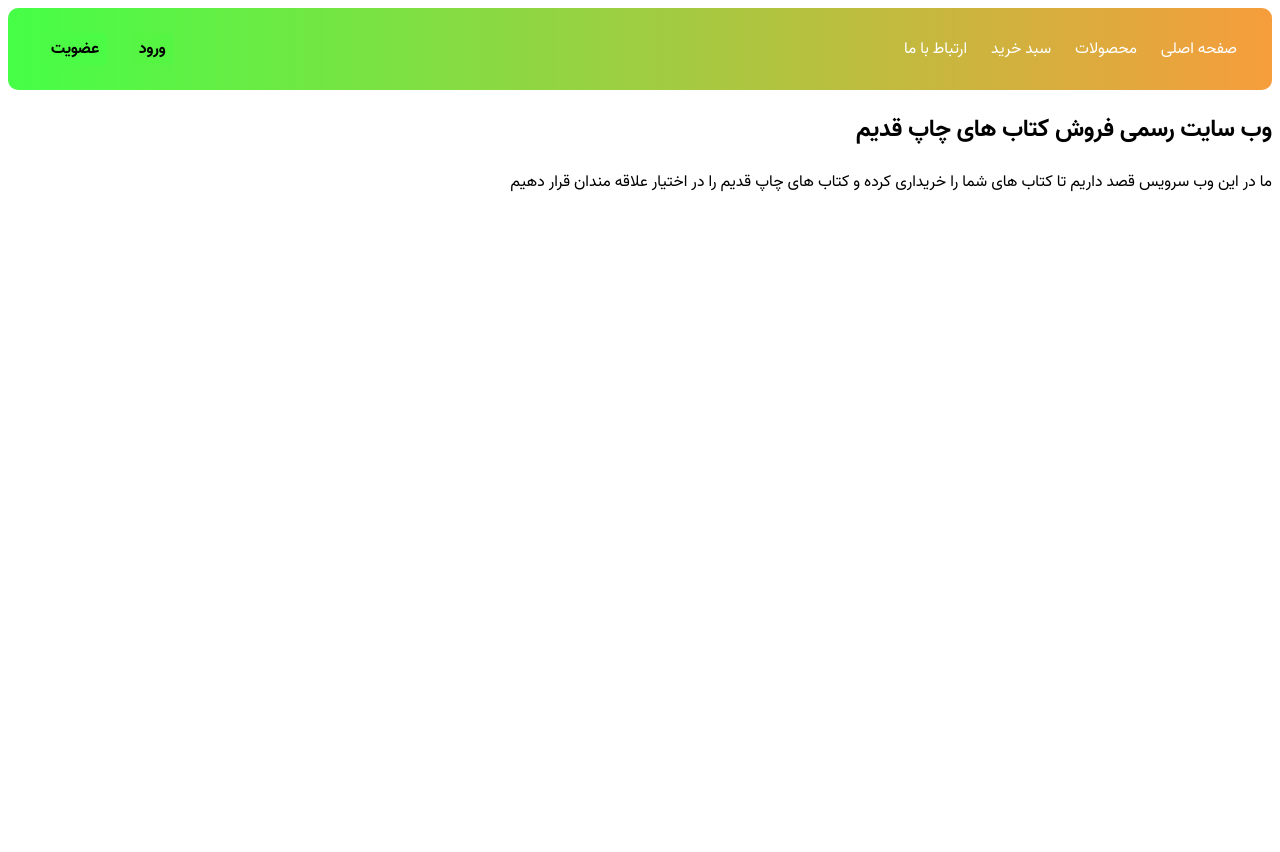
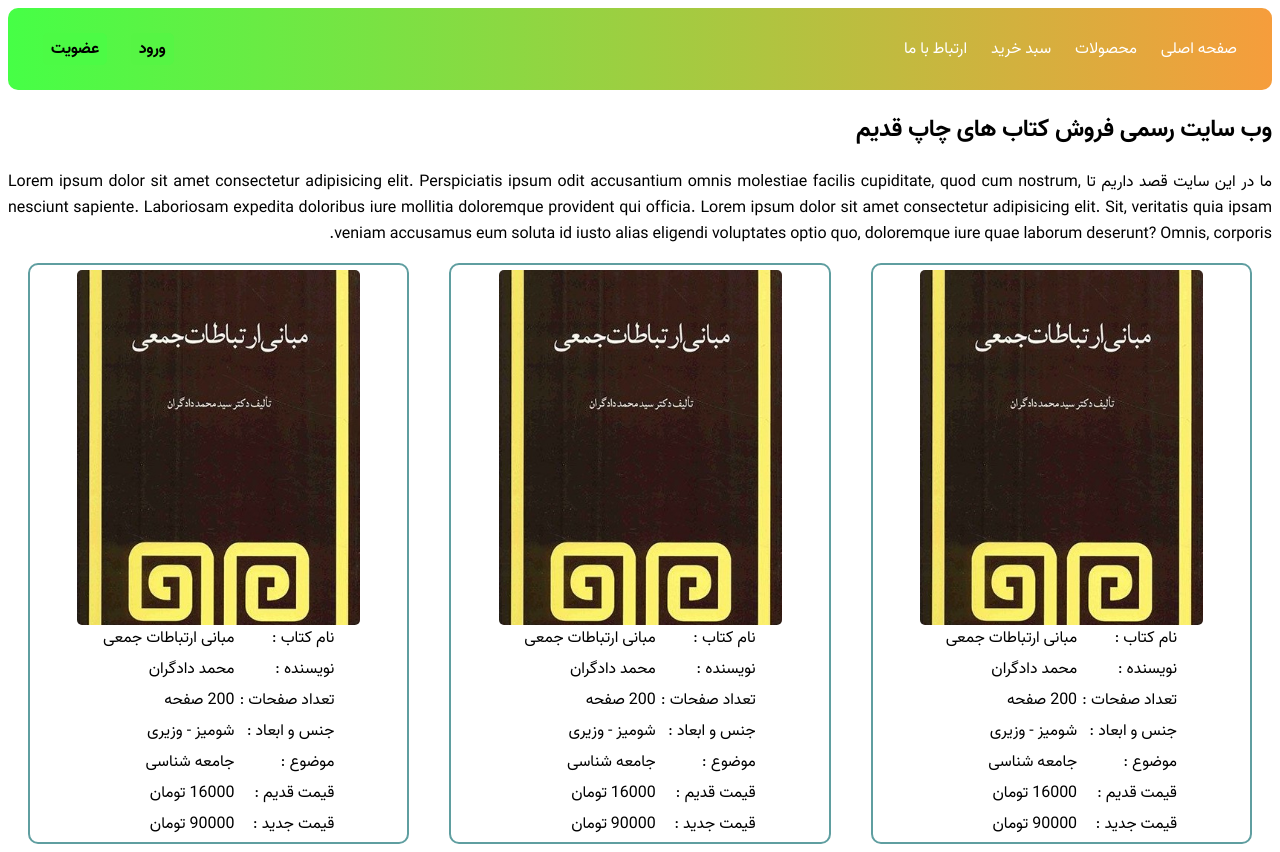
Before and after one commit to Mohammadfarkhani/project-keyvan, a plain HTML site: page bodys/Home.html in a window 1280 px wide. Before the commit the page ends 800 px from the top, so only its background shows below. Drawn offline with nearby package versions, Linux system fonts and the light colour scheme.

Commit message:
make the box mahsol

```diff
--- a/bodys/Home.html
+++ b/bodys/Home.html
@@ -13,18 +13,19 @@
 <body class="vazir">
     <div>
 
-        <header class="head">
+        <header>
+
             <div class="item-r">
-                <a  class="text" href="./index.html">صفحه اصلی </a>
-                <a  class="text" href="#">محصولات</a>
-                <a  class="text" href="#">سبد خرید</a>
-                <a  class="text" href="#">ارتباط با ما </a>
+                <a class="link" href="./index.html">صفحه اصلی </a>
+                <a class="link" href="#">محصولات</a>
+                <a class="link" href="#">سبد خرید</a>
+                <a class="link" href="#">ارتباط با ما </a>
             </div>
             <div class="item-l">
-                <a class="text" href="./form-2.html">
+                <a class="link" href="./form-2.html">
                     <input class="btn btn-vorod" type="submit" value="ورود">
                 </a>
-                <a class="text" href="./form-1.html">
+                <a class="link" href="./form-1.html">
                     <input class="btn btn-sabt" type="submit" value="عضویت">
                 </a>
             </div>
@@ -32,14 +33,99 @@
 
 
         <h2>وب سایت رسمی فروش کتاب های چاپ قدیم</h2>
-<p>ما در این وب سرویس قصد داریم تا کتاب های شما را خریداری کرده و کتاب های چاپ قدیم را در اختیار علاقه مندان قرار دهیم</p>
+        <p class="text">ما در این سایت قصد داریم تا Lorem ipsum dolor sit amet consectetur adipisicing elit.
+            Perspiciatis ipsum odit accusantium omnis molestiae facilis cupiditate, quod cum nostrum, nesciunt sapiente.
+            Laboriosam expedita doloribus iure mollitia doloremque provident qui officia. Lorem ipsum dolor sit amet
+            consectetur adipisicing elit. Sit, veritatis quia ipsam veniam accusamus eum soluta id iusto alias eligendi
+            voluptates optio quo, doloremque iure quae laborum deserunt? Omnis, corporis.</p>
     </div>
+    <div class="mahsol">
+
+        <div class="box">
+            <div class="I-2">
+            </div>
+            <div class="text-box">
+                <span>نام کتاب :</span>
+                <span>مبانی ارتباطات جمعی</span>
+
+                <span>نویسنده :</span>
+                <span>محمد دادگران</span>
+
+                <span>تعداد صفحات :</span>
+                <span>200 صفحه</span>
+
+                <span>جنس و ابعاد :</span>
+                <span>شومیز - وزیری</span>
+
+                <span>موضوع :</span>
+                <span>جامعه شناسی</span>
+
+                <span>قیمت قدیم :</span>
+                <span>16000 تومان</span>
+
+                <span>قیمت جدید :</span>
+                <span>90000 تومان</span>
+            </div>
+        </div>
+
+        <div class="box">
+            <div class="I-2">
+            </div>
+            <div class="text-box">
+                <span>نام کتاب :</span>
+                <span>مبانی ارتباطات جمعی</span>
+
+                <span>نویسنده :</span>
+                <span>محمد دادگران</span>
+
+                <span>تعداد صفحات :</span>
+                <span>200 صفحه</span>
+
+                <span>جنس و ابعاد :</span>
+                <span>شومیز - وزیری</span>
+
+                <span>موضوع :</span>
+                <span>جامعه شناسی</span>
+
+                <span>قیمت قدیم :</span>
+                <span>16000 تومان</span>
+
+                <span>قیمت جدید :</span>
+                <span>90000 تومان</span>
+            </div>
+        </div>
+
+        <div class="box">
+            <div class="I-2">
+            </div>
+            <div class="text-box">
+                <span>نام کتاب :</span>
+                <span>مبانی ارتباطات جمعی</span>
+
+                <span>نویسنده :</span>
+                <span>محمد دادگران</span>
+
+                <span>تعداد صفحات :</span>
+                <span>200 صفحه</span>
+
+                <span>جنس و ابعاد :</span>
+                <span>شومیز - وزیری</span>
+
+                <span>موضوع :</span>
+                <span>جامعه شناسی</span>
+
+                <span>قیمت قدیم :</span>
+                <span>16000 تومان</span>
+
+                <span>قیمت جدید :</span>
+                <span>90000 تومان</span>
+            </div>
+        </div>
 
 
 
+    </div>
 
 </body>
-<script src="../style/js/jquery-3.6.0.min.js"></script>
-<script src="../style/js/bootstrap.min.js"></script>
 
 </html>
--- a/style/Home/style.css
+++ b/style/Home/style.css
@@ -2,7 +2,6 @@
 html {
     font-family: "vazir";
 }
-
 
 header {
     height: 100%;
@@ -36,16 +35,14 @@ header {
     text-align: end;
     margin: 10px;
 }
-.text {
+.link {
     text-decoration: none;
     color: rgb(255, 255, 255);
     padding: 5px;
     margin: 5px;
 }
 
-.btn {
 
-}
 .btn-vorod {
     background-color: #56f544;
     border: 1px solid #56f544;
@@ -75,3 +72,88 @@ header {
     background-color: #4cfb45;
     border: 1px solid #ffffffa1;
 }
+
+.text {
+    text-align: justify ;
+}
+
+/* باکس های محصولات */
+.mahsol {
+    display: flex;
+    flex-direction: row;
+}
+.mahsol {
+    display: flex;
+    flex-direction: row;
+    justify-content: center;
+}
+
+.box {
+    display: flex;
+    flex-direction: column;
+    align-items: center;
+    border: 2px solid cadetblue;
+    border-radius: 10px;
+    width: 50%;
+    height: 75%;
+    margin: 0 20px 0 20px;
+    padding: 5px 0 5px 0;
+}
+.I-2 {
+
+    background: url(../image/10111.jpg) no-repeat 10% 70%/cover;
+    width: 75%;
+    height: 355px;
+    border-radius: 5px;
+}
+
+.text-box {
+    display: grid;
+    grid-template-columns: auto auto;
+    grid-gap: 5px;
+
+}
+
+/* @media (max-width: 768px) {
+    .mahsol {
+        display: flex;
+        flex-direction: column;
+        align-items: center;
+    }
+    .box {
+        display: flex;
+        flex-direction: column;
+        align-items: center;
+        border: 2px solid cadetblue;
+        border-radius: 10px;
+        width: 50%;
+        height: 75%;
+        margin: 10px 10px 10px 10px;
+        padding: 5px 0 5px 0;
+    }
+    .I-2 {
+        width: 90%;
+        height: 400px;
+    }
+  }
+
+  @media (max-width: 1200px) {
+    .mahsol {
+        width: 100%;
+display: grid;
+grid-template-columns: repeat(2,1fr);
+justify-content: center;
+
+    }
+    .box {
+        display: flex;
+        flex-direction: column;
+        align-items: center;
+        border: 2px solid cadetblue;
+        border-radius: 10px;
+        width: 75%;
+        height: 75%;
+        margin: 10px 10px 10px 10px;
+        padding: 5px 0 5px 0;
+    }
+  } */
```
Also changed, not shown: style/image/10111.jpg (added).
